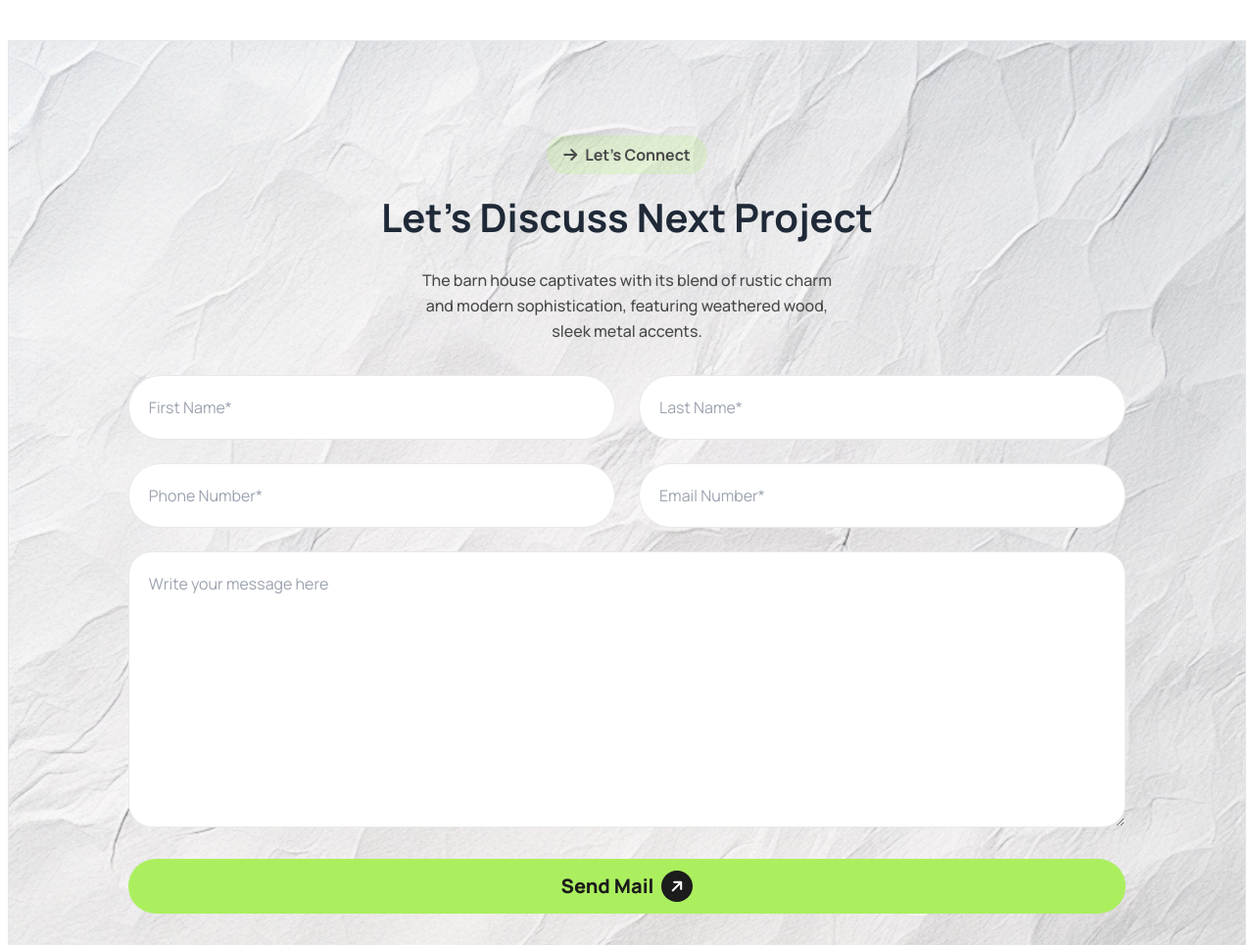
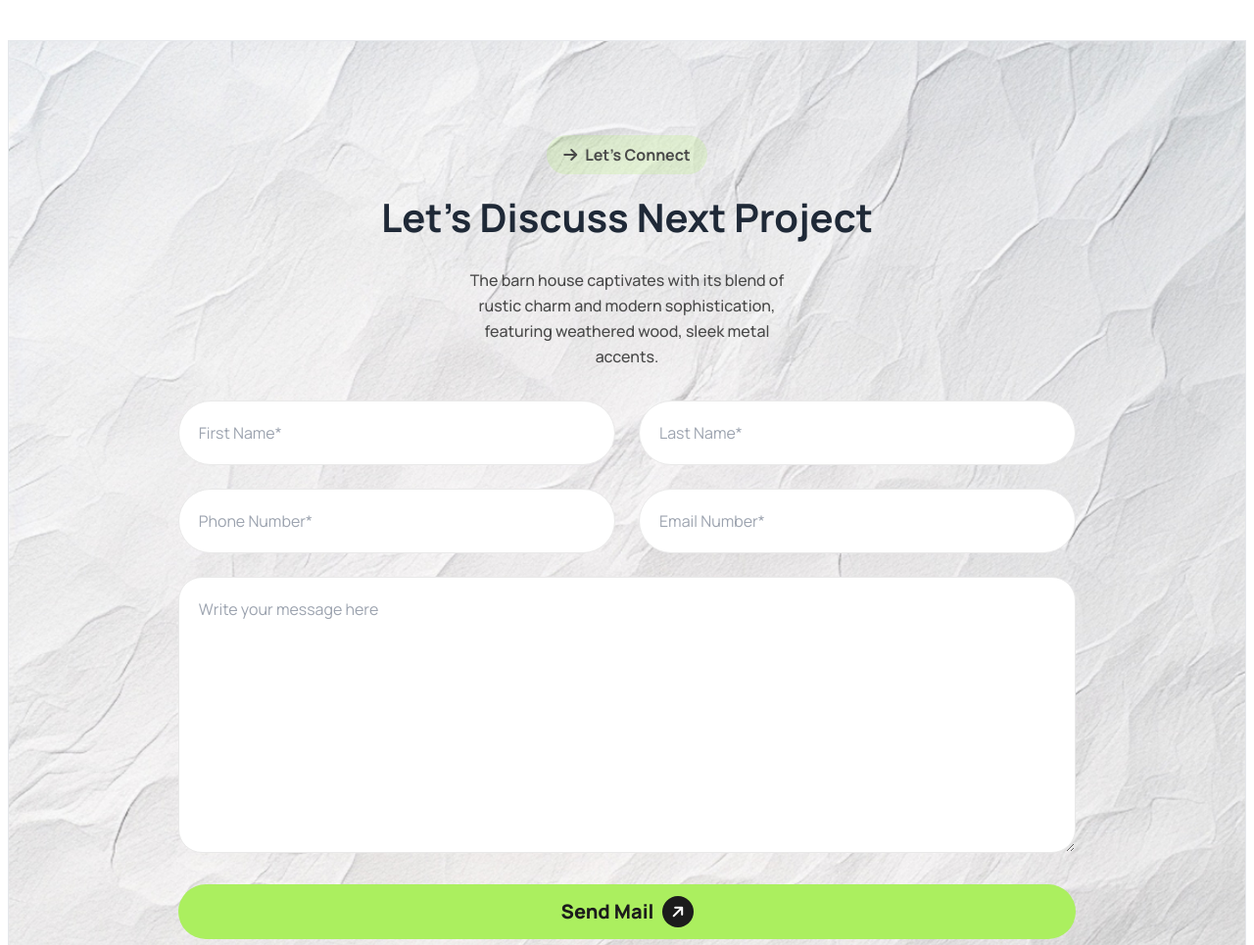
Before and after one commit to khushiiakter/Assignment-003, a plain HTML site: page index.html in a window 1280 px wide. Shown: the part 3080-4045 px from the top of the page at 98% size. Drawn offline with nearby package versions, Linux system fonts and the light colour scheme.

Commit message:
added few changes in styling

```diff
--- a/index.html
+++ b/index.html
@@ -315,7 +315,7 @@
 <!-- next project section -->
       <section class="bg-[url('./assets/bg.jpg')] bg-cover	bg-no-repeat border-8 border-solid border-white">
         <div class="next-project-section border container mx-auto px-5 lg:py-24 py-8">
-          <div class="portfolio-content text-center lg:w-10/12 mx-auto">
+          <div class="portfolio-content text-center lg:w-9/12 mx-auto">
             <!-- btn -->
             <div class="text-center mb-4 flex justify-center ">
               <div class="w-[164.97px] flex items-center justify-center gap-2 bg-[#ABEF5F33] py-2 px-4 rounded-full">
```
